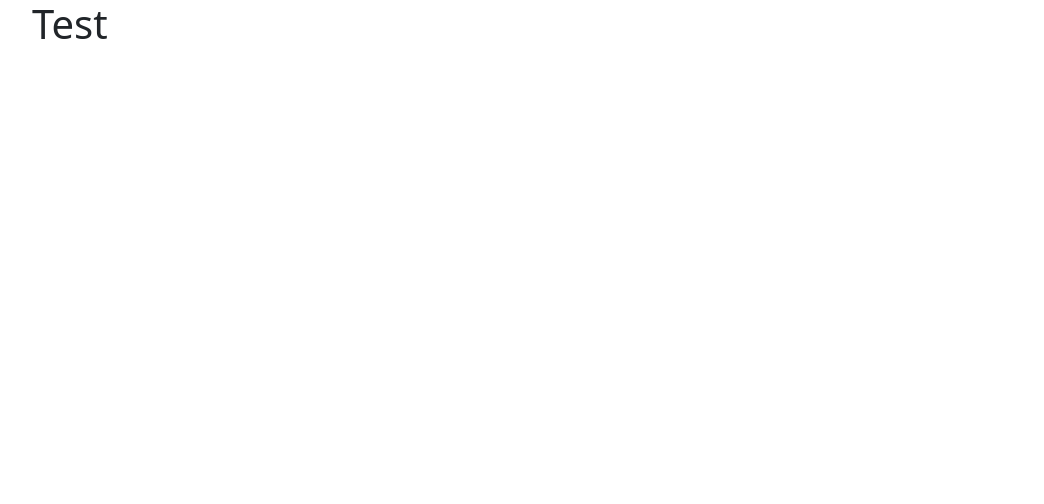
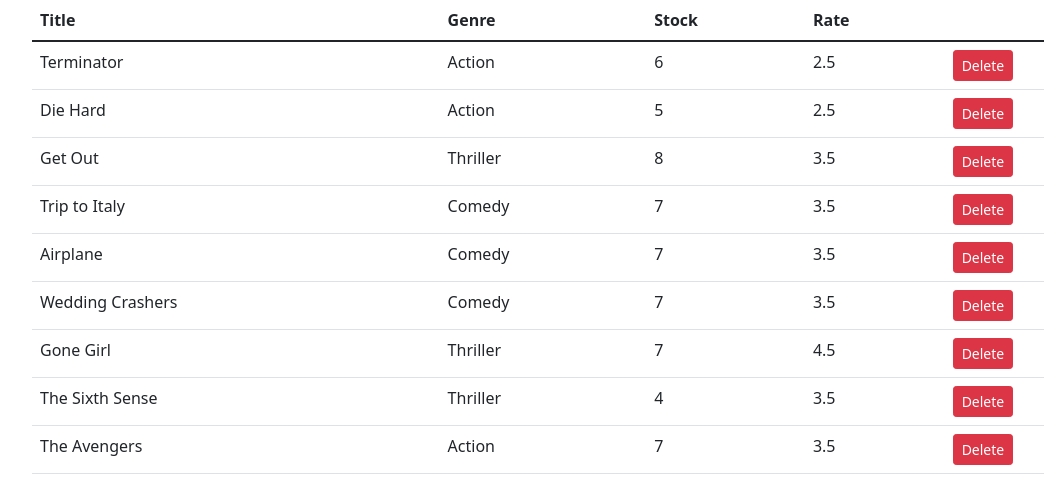
Before and after one commit to CutieMath/react-02, a React (Create React App) app: page / in a window 1280 px wide. Shown: the top 504 px of the page, without its empty margins (50-1094 px from the left). Built offline with nearby package versions, Linux system fonts and the light colour scheme.

Commit message:
set up movie component

```diff
--- a/src/App.js
+++ b/src/App.js
@@ -1,10 +1,11 @@
 import React, { Component } from "react";
+import Movies from "./components/movies";
 import "./App.css";
 
 function App() {
   return (
     <main className="container">
-      <h1>Test</h1>
+      <Movies />
     </main>
   );
 }
--- /dev/null
+++ b/src/components/movies.jsx
@@ -0,0 +1,50 @@
+import { render } from "@testing-library/react";
+import { getMovies } from "../services/fakeMovieService";
+import React, { Component } from "react";
+
+// Used OOD for now
+class Movies extends Component {
+  // Not standard initilisation
+  state = {
+    movies: getMovies(),
+  };
+
+  handleDelete = (movie) => {
+    console.log(movie);
+  };
+
+  render() {
+    return (
+      <table className="table">
+        <thead>
+          <tr>
+            <th>Title</th>
+            <th>Genre</th>
+            <th>Stock</th>
+            <th>Rate</th>
+          </tr>
+        </thead>
+        <tbody>
+          {this.state.movies.map((movie) => (
+            <tr key={movie._id}>
+              <td>{movie.title}</td>
+              <td>{movie.genre.name}</td>
+              <td>{movie.numberInStock}</td>
+              <td>{movie.dailyRentalRate}</td>
+              <td>
+                <button
+                  onClick={() => this.handleDelete(movie)}
+                  className="btn btn-danger btn-sm"
+                >
+                  Delete
+                </button>
+              </td>
+            </tr>
+          ))}
+        </tbody>
+      </table>
+    );
+  }
+}
+
+export default Movies;
```
